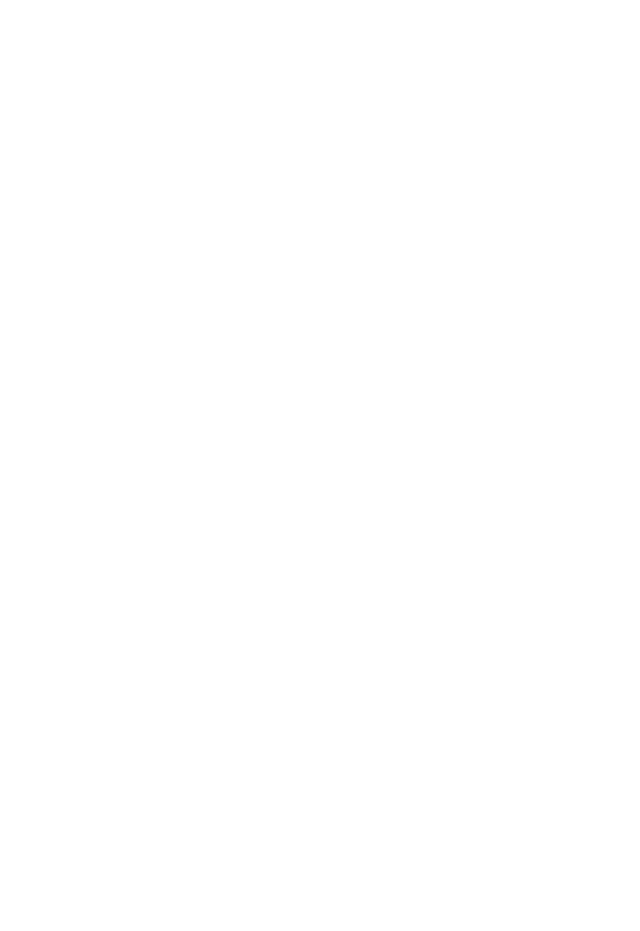
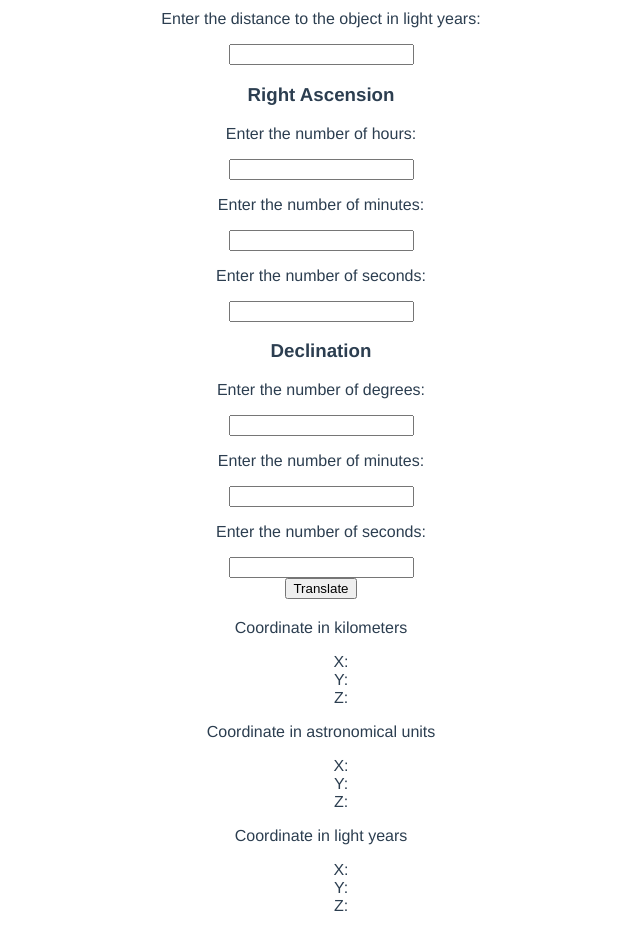
Before and after one commit to Tchander/translate-coordinate-system, a Vue app: page / in a window 1280 px wide. Shown: the part 220-1151 px from the top of the page, without its empty margins (319-959 px from the left). Before the commit the page ends 800 px from the top, so only its background shows below. Built offline with nearby package versions, Linux system fonts and the light colour scheme.

Commit message:
master:add basic computing logic

```diff
--- a/src/components/TranslateCoordinateToXYZ.vue
+++ b/src/components/TranslateCoordinateToXYZ.vue
@@ -1,11 +1,137 @@
 <template>
   <div>
     <h1>Translate coordinate system to XYZ</h1>
+    <div class="container">
+      <h3>Object</h3>
+      <div class="input-item">
+        <p>Enter object name:</p>
+        <input type="text" v-model="starName">
+      </div>
+      <div class="input-item">
+        <p>Enter the distance to the object in light years:</p>
+        <input type="text" v-model="distanceInLightYears">
+      </div>
+      <h3>Right Ascension</h3>
+      <div class="input-item">
+        <p>Enter the number of hours:</p>
+        <input type="text" v-model="hoursRightAscension">
+      </div>
+      <div class="input-item">
+        <p>Enter the number of minutes:</p>
+        <input type="text" v-model="minutesRightAscension">
+      </div>
+      <div class="input-item">
+        <p>Enter the number of seconds:</p>
+        <input type="text" v-model="secondsRightAscension">
+      </div>
+      <h3>Declination</h3>
+      <div class="input-item">
+        <p>Enter the number of degrees:</p>
+        <input type="text" v-model="degreesDeclination">
+      </div>
+      <div class="input-item">
+        <p>Enter the number of minutes:</p>
+        <input type="text" v-model="minutesDeclination">
+      </div>
+      <div class="input-item">
+        <p>Enter the number of seconds:</p>
+        <input type="text" v-model="secondsDeclination">
+      </div>
+
+      <button v-on:click="translateCoordinate">Translate</button>
+
+
+      <h2>{{ starName}}</h2>
+      <div class="new-coordinates">
+        <p>Coordinate in kilometers</p>
+        <ul>
+          <li>X: {{ x }}</li>
+          <li>Y: {{ y }}</li>
+          <li>Z: {{ z }}</li>
+        </ul>
+      </div>
+      <div class="new-coordinates">
+        <p>Coordinate in astronomical units</p>
+        <ul>
+          <li>X: {{ auX }}</li>
+          <li>Y: {{ auY }}</li>
+          <li>Z: {{ auZ }}</li>
+        </ul>
+      </div>
+      <div class="new-coordinates">
+        <p>Coordinate in light years</p>
+        <ul>
+          <li>X: {{ lyX }}</li>
+          <li>Y: {{ lyY }}</li>
+          <li>Z: {{ lyZ }}</li>
+        </ul>
+      </div>
+    </div>
   </div>
 </template>
 
 <script>
+ const LY = 9460800000000
+ const AU = 149600000
  export default {
-
+  data(){
+    return {
+      starName: '',
+      distanceInLightYears: '',
+      hoursRightAscension: '',
+      minutesRightAscension: '',
+      secondsRightAscension: '',
+      degreesDeclination: '',
+      minutesDeclination: '',
+      secondsDeclination: '',
+      km: 0,
+      rightAscension: 0,
+      declination: 0,
+      x: '',
+      y: '',
+      z: '',
+      auX: '',
+      auY: '',
+      auZ: '',
+      lyX: '',
+      lyY: '',
+      lyZ: ''
+    }
+  },
+   methods: {
+      translateCoordinate() {
+        if (this.degreesDeclination < 0) {
+          this.km = this.distanceInLightYears * LY
+          this.rightAscension = (((this.secondsRightAscension / 60 + this.minutesRightAscension) / 60 +
+              this.hoursRightAscension) * 15) * Math.PI / 180
+          this.declination = ((this.secondsDeclination / 60 + this.minutesDeclination) / 60 +
+              this.degreesDeclination * (-1)) * Math.PI / 180
+          this.x = this.km * Math.cos(this.rightAscension) * Math.cos(this.declination) * (-1)
+          this.y = this.km * Math.sin(this.rightAscension) * Math.cos(this.declination) * (-1)
+          this.z = this.km * Math.sin(this.declination) * (-1)
+        } else {
+          this.km = this.distanceInLightYears * LY
+          this.rightAscension = (((this.secondsRightAscension / 60 + this.minutesRightAscension) / 60 +
+              this.hoursRightAscension) * 15) * Math.PI / 180
+          this.declination = ((this.secondsDeclination / 60 + this.minutesDeclination) / 60 +
+              this.degreesDeclination) * Math.PI / 180
+          this.x = this.km * Math.cos(this.rightAscension) * Math.cos(this.declination)
+          this.y = this.km * Math.sin(this.rightAscension) * Math.cos(this.declination)
+          this.z = this.km * Math.sin(this.declination)
+        }
+        this.auX = this.x / AU
+        this.auY = this.y / AU
+        this.auZ = this.z / AU
+        this.lyX = this.x / LY
+        this.lyY = this.y / LY
+        this.lyZ = this.z / LY
+      }
+   }
  }
 </script>
+
+<style>
+ ul {
+   list-style: none;
+ }
+</style>
```
